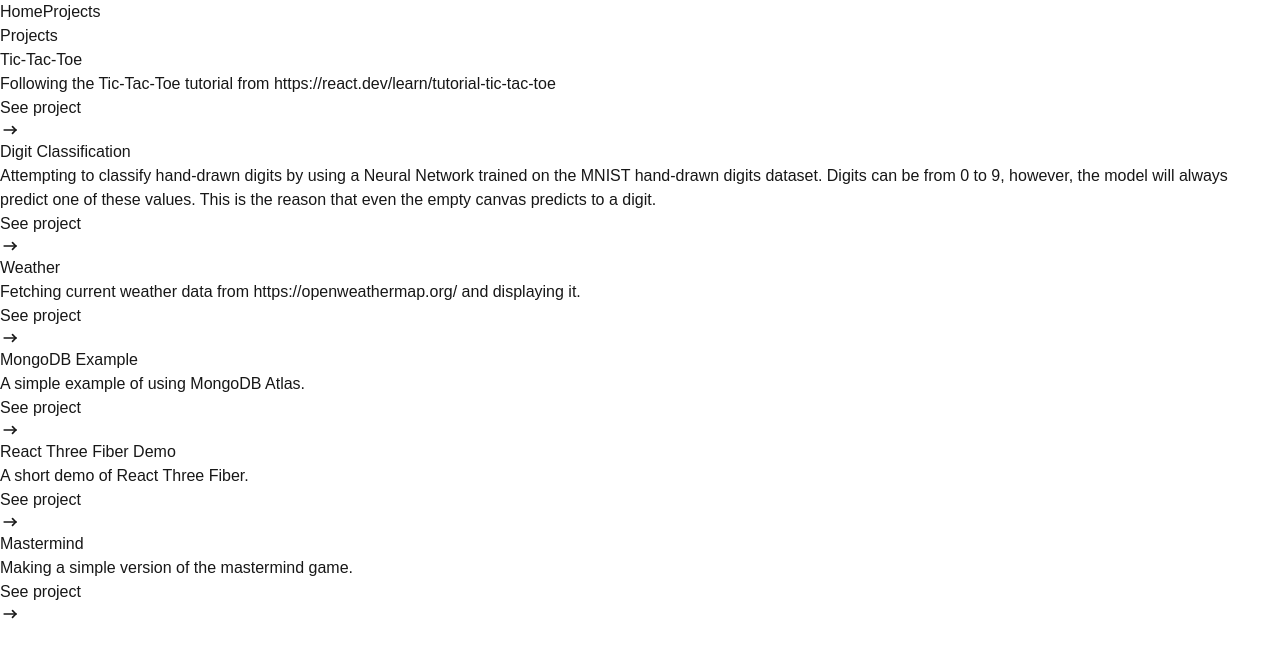
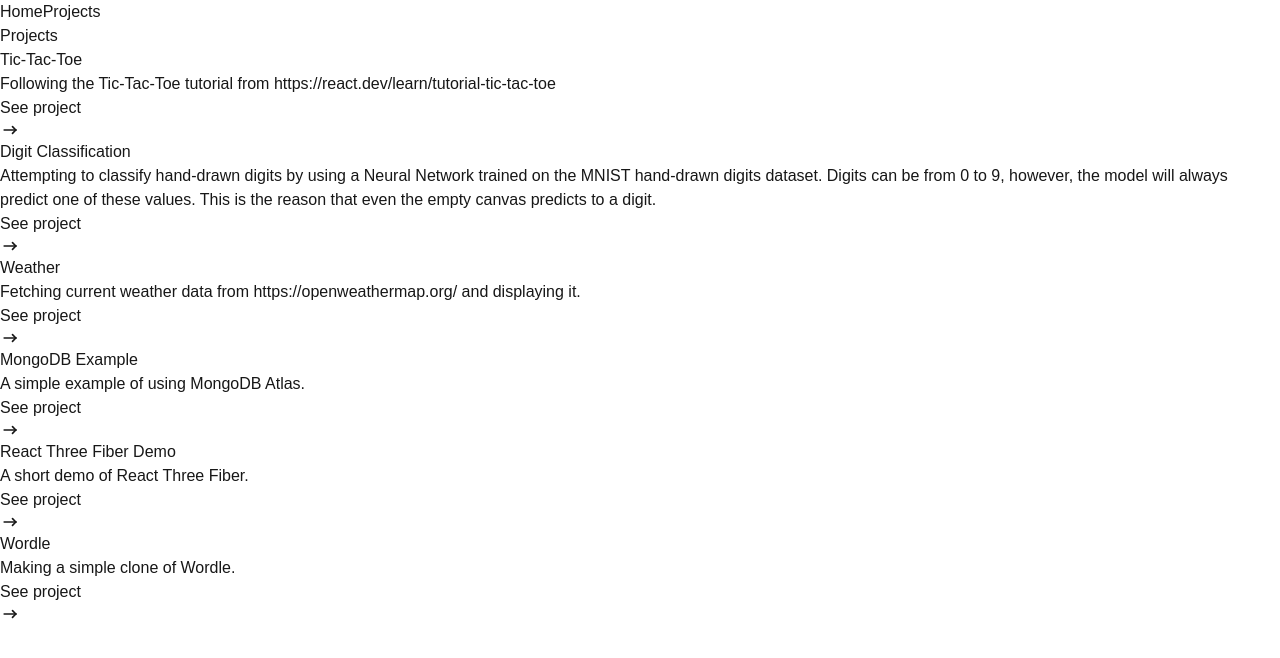
Before and after one commit to ymumberson/Tailwind-Portfolio, a Next.js app: page /projects in a window 1280 px wide. Shown: the top 658 px of the page. Built offline with nearby package versions, Linux system fonts and the light colour scheme.

Commit message:
Renamed from mastermind to wordle.

```diff
--- a/src/app/projects/page.tsx
+++ b/src/app/projects/page.tsx
@@ -11,7 +11,7 @@ export default function Projects() {
             <Card title="Weather" href="/projects/weather" hrefText="See project" description="Fetching current weather data from https://openweathermap.org/ and displaying it." />
             <Card title="MongoDB Example" href="/projects/mongo-db-example" hrefText="See project" description="A simple example of using MongoDB Atlas." />
             <Card title="React Three Fiber Demo" href="/projects/react-three-fiber" hrefText="See project" description="A short demo of React Three Fiber." />
-            <Card title="Mastermind" href="/projects/mastermind" hrefText="See project" description="Making a simple version of the mastermind game." />
+            <Card title="Wordle" href="/projects/wordle" hrefText="See project" description="Making a simple clone of Wordle." />
         </div>
       </div>
     );
```
Also changed, not shown: src/app/projects/wordle/page.tsx (renamed from src/app/projects/mastermind/page.tsx).
